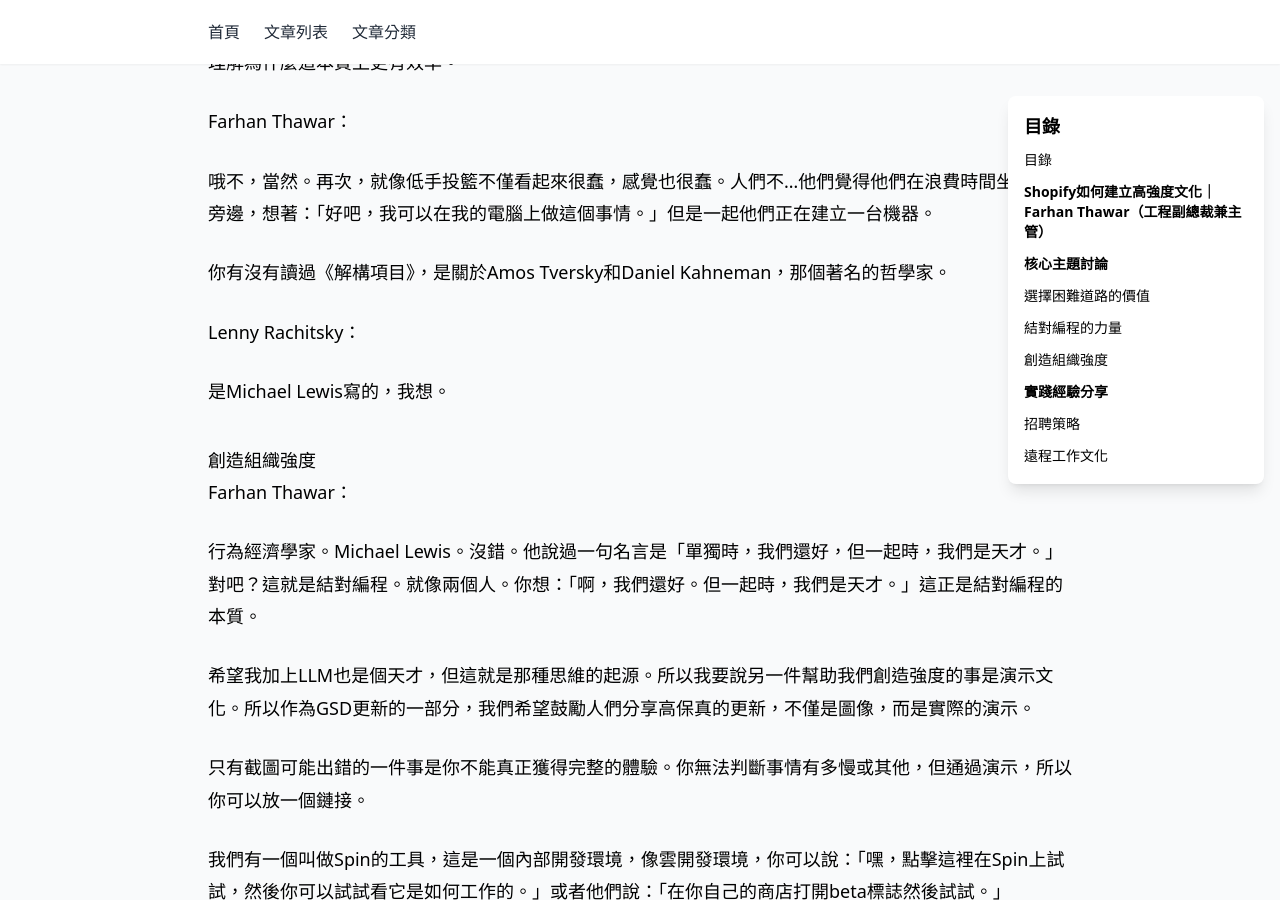
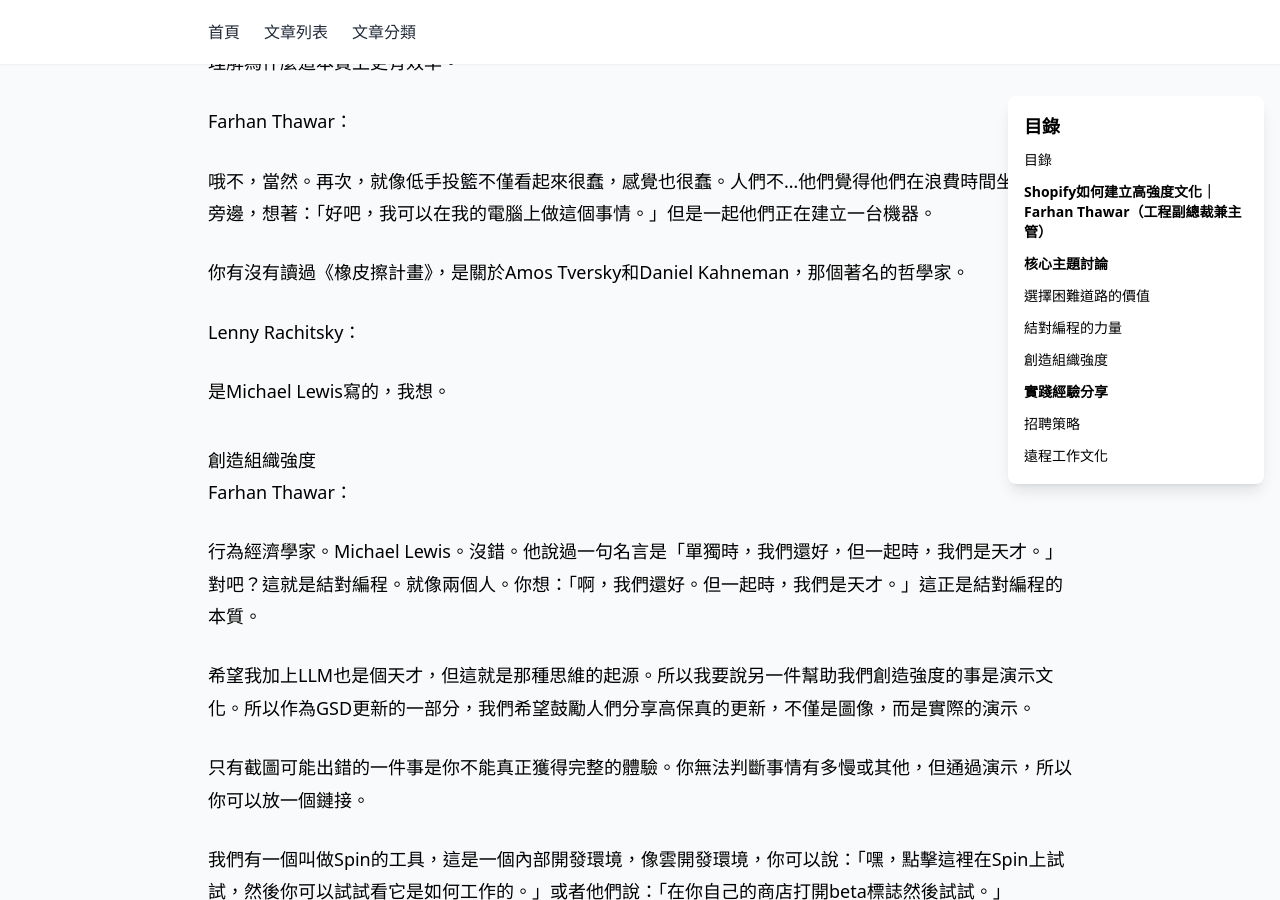
Before and after one commit to bear0103papa/Roger-s-Note, a Jekyll site: the page built from docs/_posts/2025-01-05-Shopify-Farhan.md, in a window 1280 px wide and 900 px high, scrolled down 26051 px. Built offline with Jekyll 4.4.1, drawn with Linux system fonts in a browser that asks for light colours; nearby versions of some CDN libraries.

Commit message:
增加文章Shopify

```diff
--- a/docs/_posts/2025-01-05-Shopify-Farhan.md
+++ b/docs/_posts/2025-01-05-Shopify-Farhan.md
@@ -629,7 +629,7 @@
 
 哦不，當然。再次，就像低手投籃不僅看起來很蠢，感覺也很蠢。人們不...他們覺得他們在浪費時間坐在某人旁邊，想著：「好吧，我可以在我的電腦上做這個事情。」但是一起他們正在建立一台機器。
 
-你有沒有讀過《解構項目》，是關於Amos Tversky和Daniel Kahneman，那個著名的哲學家。
+你有沒有讀過[《橡皮擦計畫》](https://www.eslite.com/product/1001143242664929)，是關於Amos Tversky和Daniel Kahneman，那個著名的哲學家。
 
 Lenny Rachitsky：
 
```
